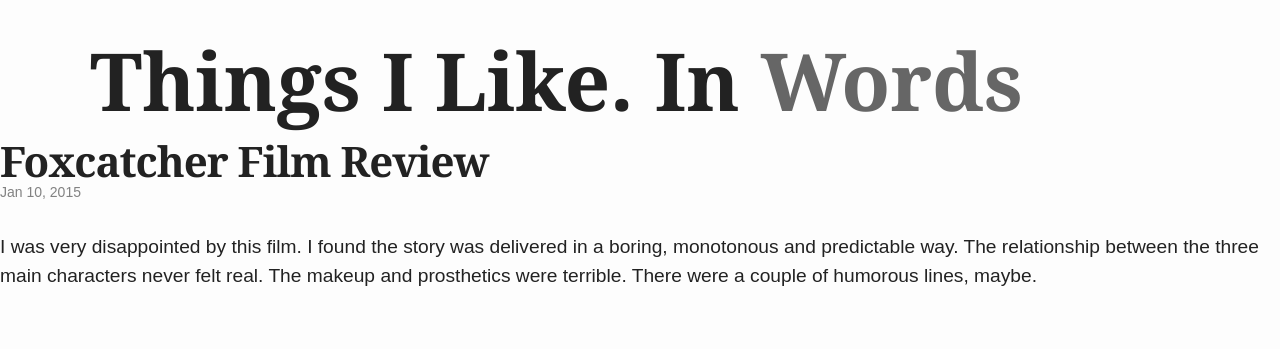
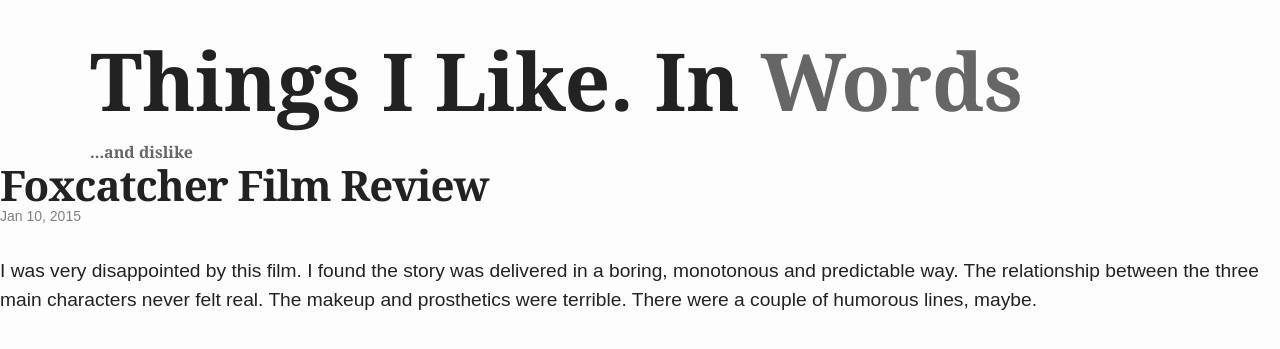
Before and after one commit to levent/thingsilike.in, a Jekyll site: the page built from _posts/2015-01-10-foxcatcher-film-review.markdown, in a window 1280 px wide. Shown: the top 349 px of the page. Built offline with Jekyll 4.4.1, drawn with Linux system fonts in a browser that asks for light colours.

```diff
--- a/_includes/header.html
+++ b/_includes/header.html
@@ -1,5 +1,8 @@
 <div class="grid grid-pad">
   <div class="col-1-1">
-    <h1>Things I Like. In <span class="punchline">Words</span></h1>
+    <div class="header">
+      <h1>Things I Like. In <span class="punchline">Words</span></h1>
+      <h2 class="punchline">...and dislike</h2>
+    </div>
   </div>
 </div>
--- a/_posts/2015-01-10-foxcatcher-film-review.markdown
+++ b/_posts/2015-01-10-foxcatcher-film-review.markdown
@@ -3,7 +3,7 @@ layout: post
 pretitle: "I did not enjoy"
 subtitle: "Foxcatcher"
 date:   2015-01-10 20:22:12
-categories: film
+categories: [dislike, film]
 ---
 
 I was very disappointed by this film. I found the story was delivered in a boring, monotonous and predictable way. The relationship between the three main characters never felt real. The makeup and prosthetics were terrible. There were a couple of humorous lines, maybe.
--- a/_sass/_til.scss
+++ b/_sass/_til.scss
@@ -27,6 +27,11 @@ span.breeze {
 p {
   font-size:1.2em;
 }
+.header h2 {
+  font-size: 1em;
+  margin: 0;
+  padding: 0;
+}
 .punchline {
   color: #666;
 }
```
Also changed, not shown: _posts/2015-01-12-stoked-arsenal-3-0-stoke.markdown (added, +9 -0 lines).
